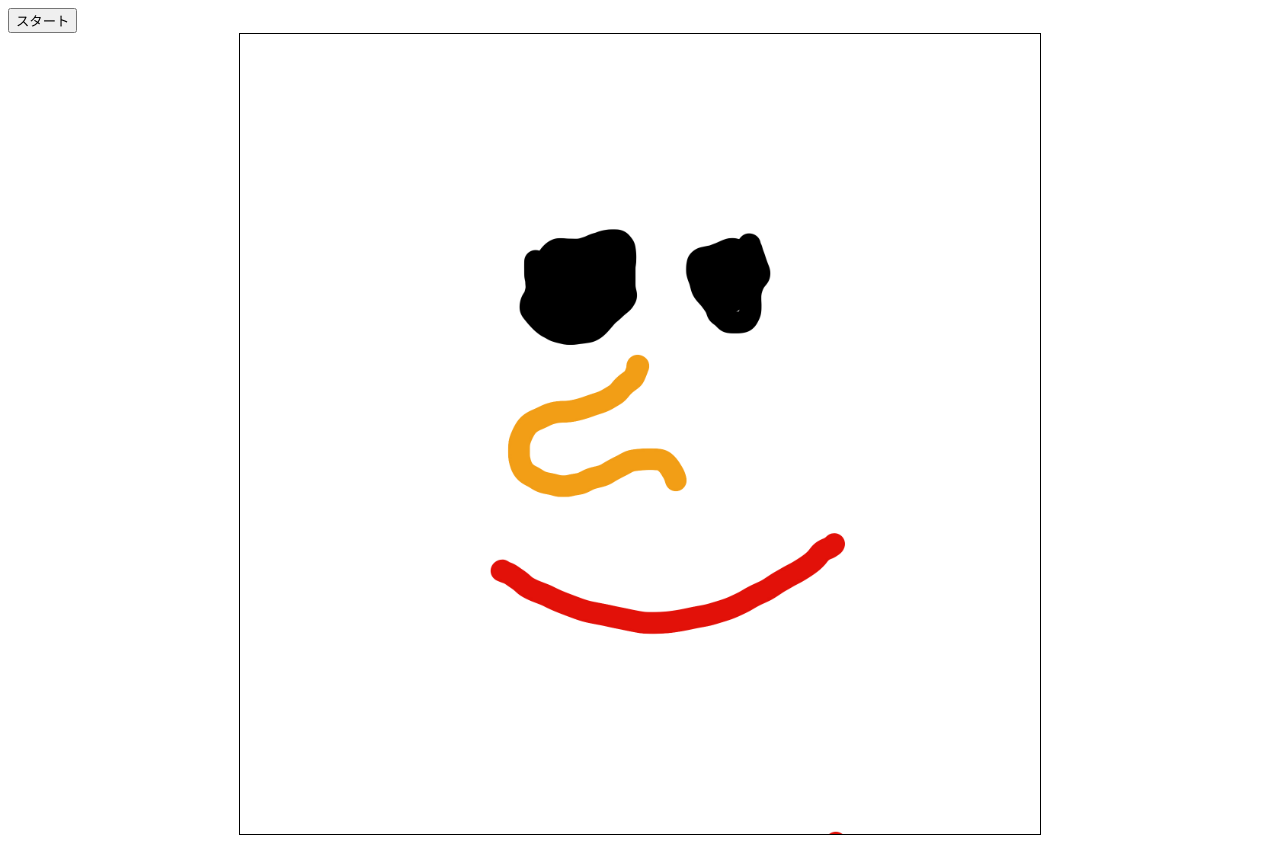
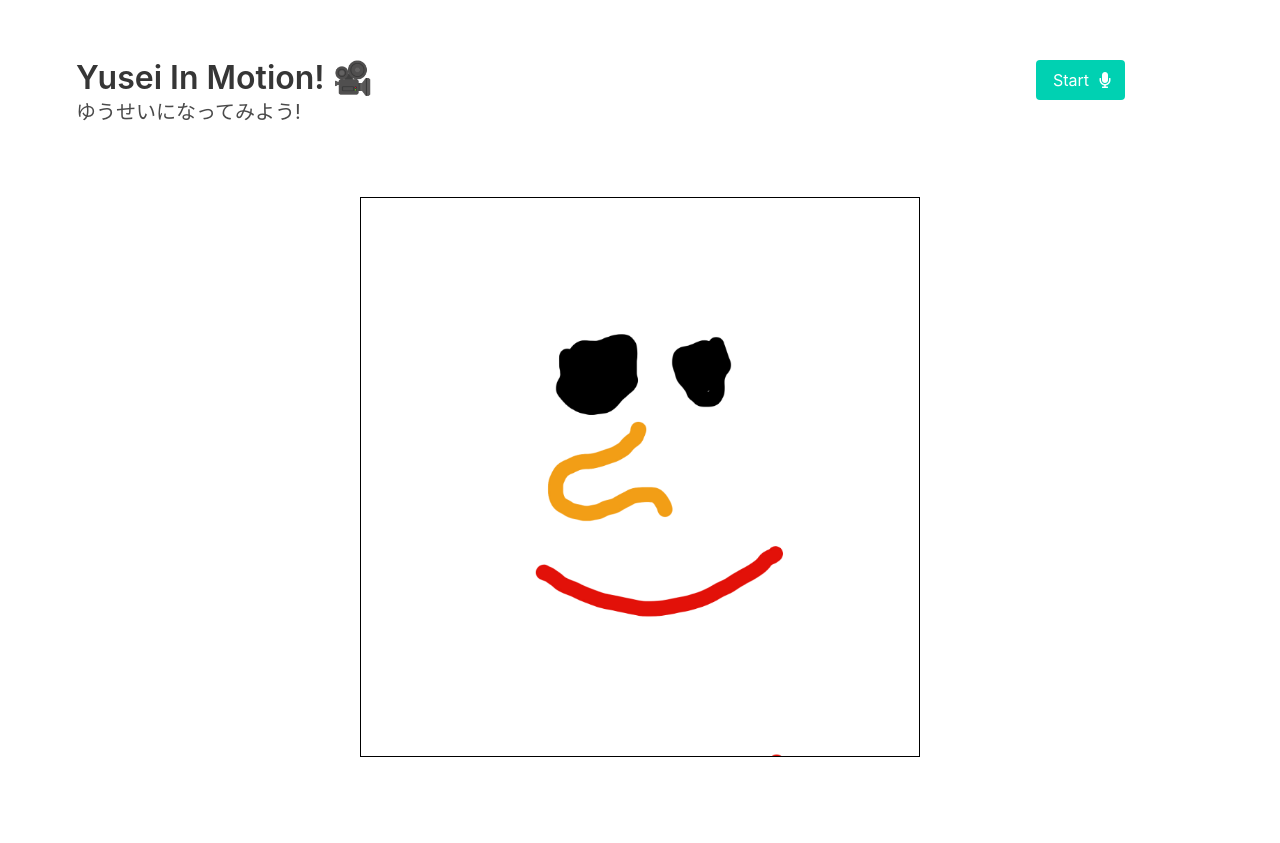
Before and after one commit to YuseiIto/yusei-in-motion, a plain HTML site: page index.html in a window 1280 px wide. After the commit the page ends 805 px from the top, so only its background shows below. Drawn offline with nearby package versions, Linux system fonts and the light colour scheme.

Commit message:
feat: 見た目とソースを整える

```diff
--- a/index.html
+++ b/index.html
@@ -1,12 +1,56 @@
 <!DOCTYPE html>
 <html>
   <head>
+    <meta charset="UTF-8" />
     <title>Yusei In Motion! 🎥</title>
+    <meta name="viewport" content="width=device-width, initial-scale=1" />
     <script src="main.js"></script>
-    <link rel="stylesheet" href="style.css">
+    <link
+      rel="stylesheet"
+      href="https://cdn.jsdelivr.net/npm/bulma@0.9.3/css/bulma.min.css"
+    />
+
+    <link
+      rel="stylesheet"
+      href="https://use.fontawesome.com/releases/v5.10.0/css/all.css"
+    />
+
+    <link rel="stylesheet" href="style.css" />
   </head>
   <body>
-    <button onclick="run()">スタート</button>
-    <canvas id="canvas" width="800" height="800"></canvas>
+    <section class="section" id="primary-section">
+      <div class="container">
+        <header class="primary-header columns">
+          <div class="column is-10 is-12-mobile content">
+            <h1 class="title">Yusei In Motion! 🎥</h1>
+            <p class="subtitle">ゆうせいになってみよう! </p>
+          </div>
+          <div class="column is-2">
+            <button class="button is-primary" id="start-button" onClick="startMouth()">
+              <span class="icon-text">
+                <span>Start</span>
+
+                <span class="icon">
+                  <i class="fas fa-microphone"></i>
+                </span>
+              </span>
+            </button>
+
+            <button class="button is-danger" id="stop-button" onClick="stopMouth()">
+              <span class="icon-text">
+                <span>Stop</span>
+
+                <span class="icon">
+                  <i class="fas fa-microphone-slash"></i>
+                </span>
+              </span>
+            </button>
+          </div>
+        </header>
+        <div class="pt-5">
+          <canvas id="canvas" width="800" height="800"></canvas>
+        </div>
+      </div>
+    </section>
   </body>
 </html>
--- a/main.js
+++ b/main.js
@@ -1,54 +1,10 @@
 let audioContext = null;
 let analyser = null;
 let dataArray = null;
+let stream = null;
+const THRESHOLD = 10000; /* 秘伝のタレ. いい感じに調整できるようにしたい */
 
-const run = () => {
-  navigator.mediaDevices
-    .getUserMedia({ video: false, audio: true })
-    .then((stream) => {
-      audioContext = new AudioContext();
-      analyser = audioContext.createAnalyser();
-      analyser.fftSize = 2048;
-      dataArray = new Uint8Array(analyser.fftSize);
-      console.log("Connected!");
-
-      const track = audioContext.createMediaStreamSource(stream);
-      track.connect(analyser);
-    })
-    .catch((err) => {
-      if (err.name === "NotAllowedError") {
-        console.log("You have denied access to your microphone.");
-      } else if (err.name === "NotFoundError") {
-        console.log("No microphone found.");
-      }
-    });
-};
-
-const updateGain = (e) => {
-  gain = e.target.value / 100;
-  console.log("Gain updated to: ", gain);
-};
-
-let voice = false;
-const update = () => {
-  if (analyser == null || dataArray == null) {
-    console.log("Analyser not found!");
-    return;
-  }
-  analyser.getByteFrequencyData(dataArray);
-  const sum = dataArray.reduce((a, b) => a + b, 0);
-
-  if (sum > 10000) {
-    voice = true;
-  } else {
-    voice = false;
-  }
-};
-
-setInterval(update, 100);
-
-/* Face operations */
-
+/* Face patterns */
 const eyesOpened = new Image();
 eyesOpened.src = "./face/eyes_opened.png";
 const eyesClosed = new Image();
@@ -60,16 +16,81 @@ mouthClosed.src = "./face/mouth_closed.png";
 const nose = new Image();
 nose.src = "./face/nose.png";
 
+const startMouth = () => {
+  audioContext = new AudioContext();
+  analyser = audioContext.createAnalyser();
+  const stopButton = document.getElementById("stop-button");
+  stopButton.style.display = "block";
+  const startButton = document.getElementById("start-button");
+  startButton.style.display = "none";
+
+  navigator.mediaDevices
+    .getUserMedia({ video: false, audio: true })
+    .then((s) => {
+      stream = s;
+      const track = audioContext.createMediaStreamSource(stream);
+      track.connect(analyser);
+    })
+    .catch((err) => {
+      if (err.name === "NotAllowedError") {
+        console.log("You have denied access to your microphone.");
+      } else if (err.name === "NotFoundError") {
+        console.log("No microphone found.");
+      }
+    });
+
+  analyser.fftSize = 2048;
+  dataArray = new Uint8Array(analyser.fftSize);
+};
+
+const stopMouth = () => {
+  stream.getTracks().forEach(function (track) {
+    track.stop();
+  });
+
+  audioContext.close();
+  audioContext = null;
+  analyser = null;
+  dataArray = null;
+
+  const stopButton = document.getElementById("stop-button");
+  stopButton.style.display = "none";
+  const startButton = document.getElementById("start-button");
+  startButton.style.display = "block";
+};
+
+const isVoiceDetected = () => {
+  if (analyser == null || dataArray == null) {
+    return false;
+  }
+
+  analyser.getByteFrequencyData(dataArray);
+
+  // FIXME: 雑に合計値をとっているので、ちゃんと声の帯域だけ取るなどしたい
+  const sum = dataArray.reduce((a, b) => a + b, 0);
+
+  return sum > 10000;
+};
+
 let openEyes = true;
+/* タイマーまばたき */
+const toggleEyes = () => {
+  const time = openEyes ? 500 : 10000 * Math.random();
+  openEyes = !openEyes;
+  setTimeout(toggleEyes, time);
+};
 
 const drawFace = () => {
   requestAnimationFrame(drawFace);
+
+  const voice = isVoiceDetected();
   const canvas = document.getElementById("canvas");
   const ctx = canvas.getContext("2d");
-  ctx.clearRect(0, 0, canvas.width, canvas.height);
   const drawItem = (image) => {
     ctx.drawImage(image, 0, 0, canvas.width, canvas.height);
   };
+
+  ctx.clearRect(0, 0, canvas.width, canvas.height);
 
   if (openEyes) {
     drawItem(eyesOpened);
@@ -88,14 +109,3 @@ window.onload = () => {
   requestAnimationFrame(drawFace);
   toggleEyes();
 };
-
-const toggleEyes = () => {
-  if (openEyes) {
-    openEyes = false;
-    setTimeout(toggleEyes, 1000);
-  }else{
-    openEyes = true;
-    setTimeout(toggleEyes, 3000);
-  }
-
-};
--- a/style.css
+++ b/style.css
@@ -1,5 +1,16 @@
+.primary-header{
+	max-height: 20vh;
+	margin:0;
+}
+
 #canvas{
 	border: 1px solid black;
 	margin: 0 auto;
 	display: block;
+	max-width: 100%;
+	max-height: 70vh;
 }
+
+#stop-button{
+	display: none;
+}
```
